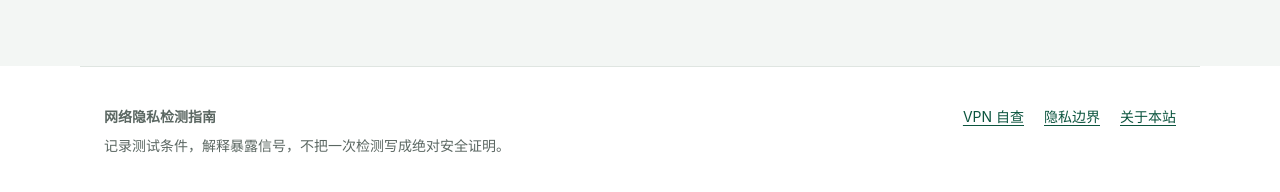
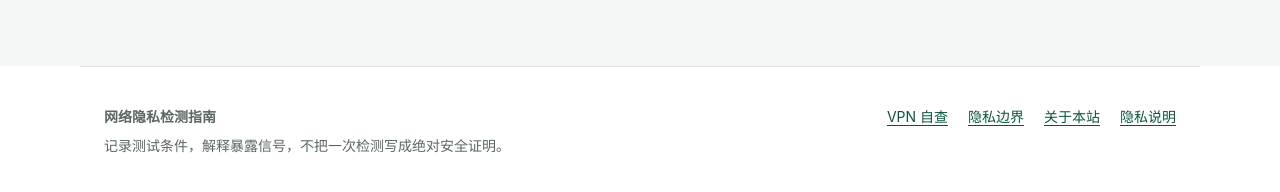
Before and after one commit to ximenshu2/ximenshu2.github.io, a Jekyll site: the page built from index.html, in a window 1280 px wide and 900 px high, scrolled down 2688 px. Shown: the part 688-880 px from the top of the window. Built offline with Jekyll 4.4.1, drawn with Linux system fonts in a browser that asks for light colours.

Commit message:
Update default.html

```diff
--- a/_layouts/default.html
+++ b/_layouts/default.html
@@ -301,6 +301,10 @@
         关于本站
       </a>
 
+      <a href="{{ '/privacy-policy/' | relative_url }}">
+        隐私说明
+      </a>
+
     </div>
 
   </footer>
```
